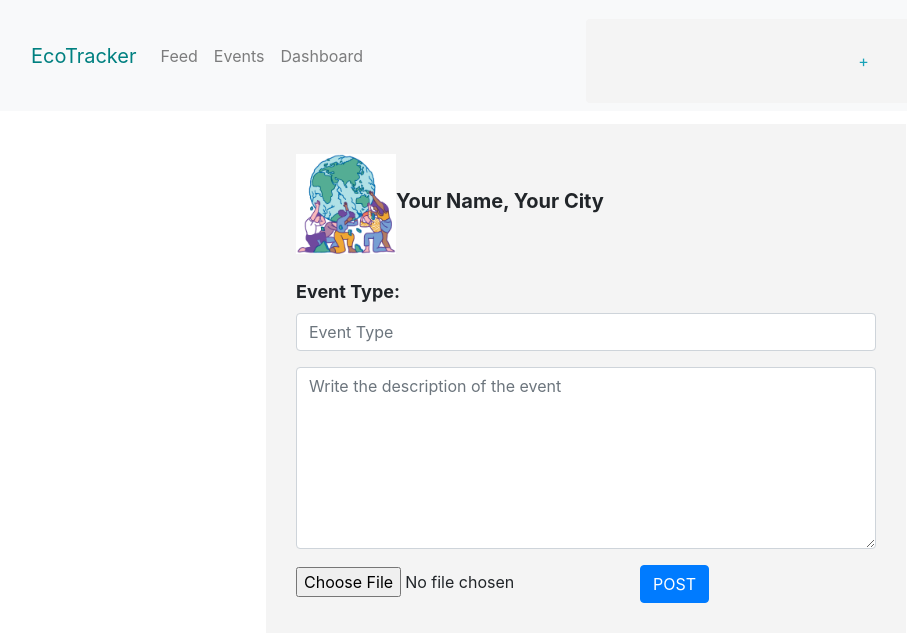
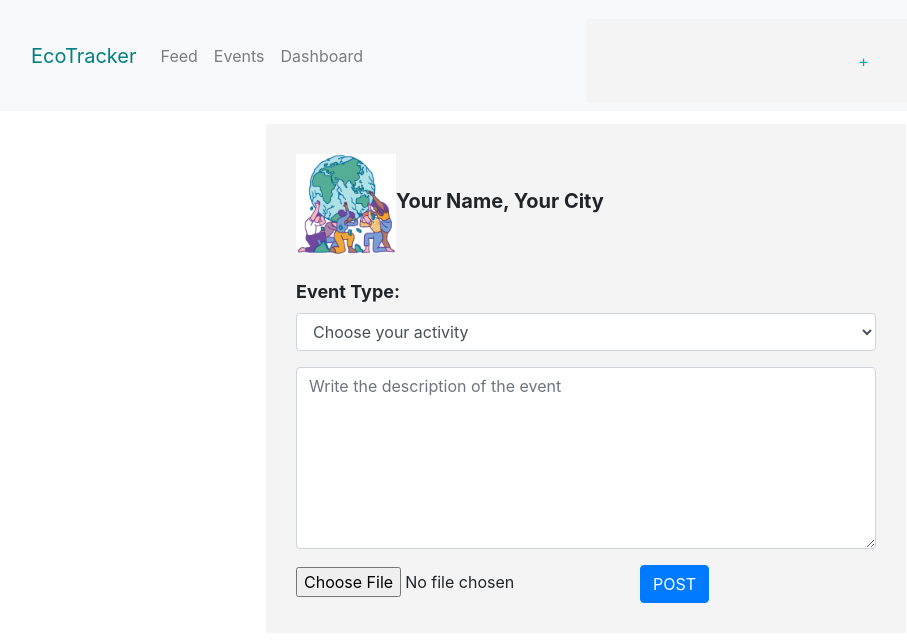
Before and after one commit to Shristi321/CleanTechHack, a React (Create React App) app in the folder cleantechhack/: page /addpost in a window 1280 px wide. Shown: the top 642 px of the page, without its empty margins (54-961 px from the left). Built offline with nearby package versions, Linux system fonts and the light colour scheme.

Commit message:
Update Addpost.js

```diff
--- a/cleantechhack/src/Addpost.js
+++ b/cleantechhack/src/Addpost.js
@@ -1,13 +1,64 @@
 import Navbar from 'react-bootstrap/Navbar'
 import Container from 'react-bootstrap/Container'
 import Button from 'react-bootstrap/Button'
+import Dropdown from 'react-bootstrap/Dropdown'
 import Col from "react-bootstrap/Col"
 import './App.css'
 import Nav from 'react-bootstrap/Nav'
 import './App.css'
+import * as React from "react";
 
 const Addpost = () => {
+
+
+
+
+    const [selected, setSelected] = React.useState("");
+
+    /** Function that will set different values to state variable
+     * based on which dropdown is selected
+     */
+    const changeSelectOptionHandler = (event) => {
+      setSelected(event.target.value);
+    };
+
+    /** Different arrays for different dropdowns */
+    const algorithm = [
+      "Searching Algorithm",
+      "Sorting Algorithm",
+      "Graph Algorithm",
+    ];
+    const meat = ["Omnivore", "Vegeterian"];
+    const transit = ["Carpooling", "Walking", "Biking", "Public Transit"];
+
+    /** Type variable to store different array for different dropdown */
+    let type = null;
+
+    /** This will be used to create set of options that user will see */
+    let options = null;
+
+    /** Setting Type variable according to dropdown */
+    if (selected === "Eating less meat") {
+      type = meat;
+    } if (selected === "Transit") {
+      type = transit;
+    }
+
+
+    /** If "Type" is null or undefined then options will be null,
+     * otherwise it will create a options iterable based on our array
+     */
+    if (type) {
+      options = type.map((el) => <option key={el}>{el}</option>);
+    }
+
+
+
+
+
+
     const MY_DOMAIN = 'http://localhost:3000'
+    if (type) {
     return (
         <div>
            <Navbar bg="light" expand="lg">
@@ -42,7 +93,28 @@ const Addpost = () => {
 
                 <div className="form-group">
                     <label style={{fontSize:'18px', fontWeight:'bold'}}>Event Type:</label>
-                  <input type="text" className="form-control" id="type" name="type" placeholder="Event Type" required />
+
+        <div>
+
+          <select name="eventType" id="eventType" onChange={changeSelectOptionHandler} className="form-control">
+            <option>Choose your activity</option>
+            <option value="Picking up trash">Picking up trash</option>
+            <option value="Recycling">Recycling</option>
+            <option value="Composting">Composting</option>
+            <option value="Eating less meat">Eating less meat</option>
+            <option value="Transit">Transit</option>
+            <option value="Planting tree">Planting tree</option>
+          </select>
+        </div>
+
+        <div>
+          <select className="form-control">
+            {
+              /** This is where we have used our options variable */
+              options
+            }
+          </select>
+        </div>
                 </div>
 
                 <div className="form-group">
@@ -51,21 +123,80 @@ const Addpost = () => {
                 </div>
                 <input type="file" />
 
-
-
               <button type="button" id="submit" name="submit" className="btn btn-primary pull-right">POST</button>
               </form>
           </div>
         </div>
-
-
-
-
-
         </div>
-
         </div>
     )
+        }else{
+
+            return (
+                <div>
+                   <Navbar bg="light" expand="lg">
+                        <Container>
+                            <Navbar.Brand style={{ color: 'teal'}}href="#home">EcoTracker</Navbar.Brand>
+                            <Navbar.Toggle aria-controls="basic-navbar-nav" />
+                            <Navbar.Collapse id="basic-navbar-nav">
+                            <Nav className="mr-auto">
+                            <Nav.Link href="/feed">Feed</Nav.Link>
+                            <Nav.Link href="/events">Events</Nav.Link>
+                            <Nav.Link href="/dashboard">Dashboard</Nav.Link>
+                            </Nav>
+                            </Navbar.Collapse>
+                            <Button className='ml-auto addpost' inline variant="outline-info" href="/login">+</Button>
+                        </Container>
+                    </Navbar>
+                <div className="addpost">
+                    <div className="creator_info">
+                        <img className="" src={`${MY_DOMAIN}/homepic.jpeg`} width="100px" height="100px" alt="post_image"/>
+
+                        <span style={{fontSize:'20px', fontWeight:'bold'}}>Your Name, Your City</span>
+                    </div>
+
+                <div className="">
+                  <div className="">
+                      <form role="form1">
+                      <br styles="clear:both" />
+                        {/* <div className="form-group">
+                            <label style={{fontSize:'18px', fontWeight:'bold'}}>Event Name:</label>
+                          <input type="text" className="form-control" id="title" name="title" placeholder="Event name" required />
+                        </div> */}
+
+                        <div className="form-group">
+                            <label style={{fontSize:'18px', fontWeight:'bold'}}>Event Type:</label>
+
+                <div>
+
+                  <select name="eventType" id="eventType" onChange={changeSelectOptionHandler} className="form-control">
+                    <option>Choose your activity</option>
+                    <option value="Picking up trash">Picking up trash</option>
+                    <option value="Recycling">Recycling</option>
+                    <option value="Composting">Composting</option>
+                    <option value="Eating less meat">Eating less meat</option>
+                    <option value="Transit">Transit</option>
+                    <option value="Planting tree">Planting tree</option>
+                  </select>
+                </div>
+
+                        </div>
+
+                        <div className="form-group">
+                        {/* <label style={{fontSize:'18px', fontWeight:'bold'}}>Description:</label> */}
+                        <textarea className="form-control" type="textarea" name="description" id="description" placeholder="Write the description of the event" maxlength="140" rows="7"></textarea>
+                        </div>
+                        <input type="file" />
+
+                      <button type="button" id="submit" name="submit" className="btn btn-primary pull-right">POST</button>
+                      </form>
+                  </div>
+                </div>
+                </div>
+                </div>
+            )
+
+        }
 }
 
 export default Addpost
```
